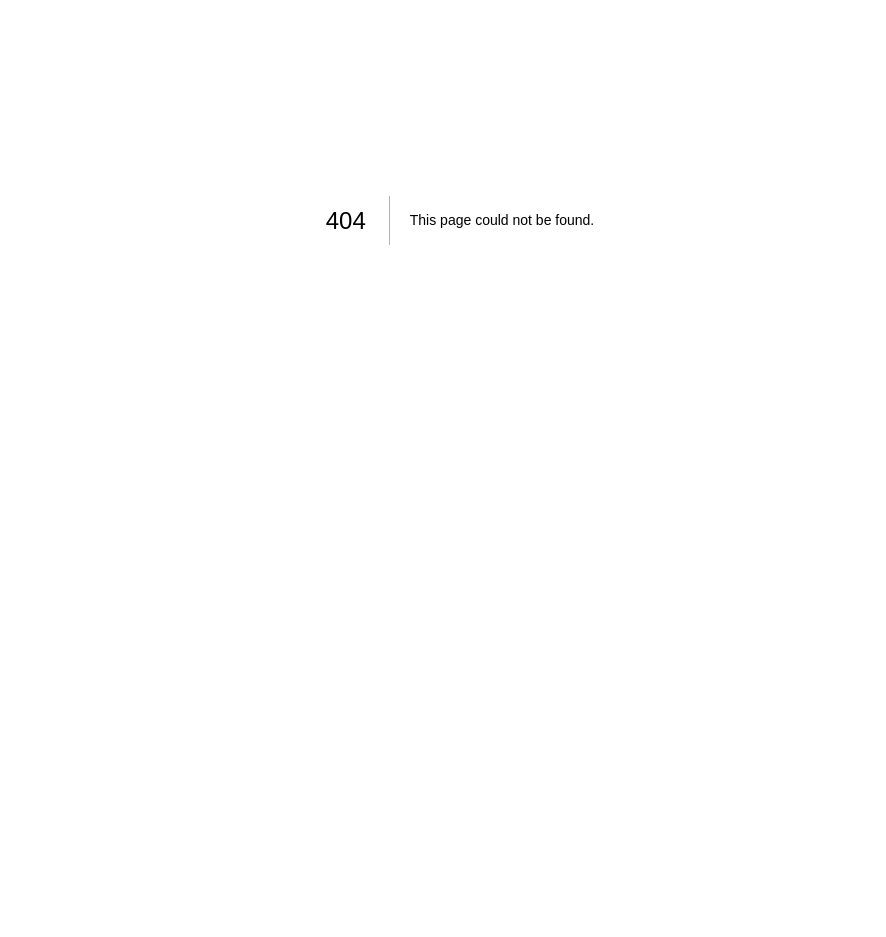
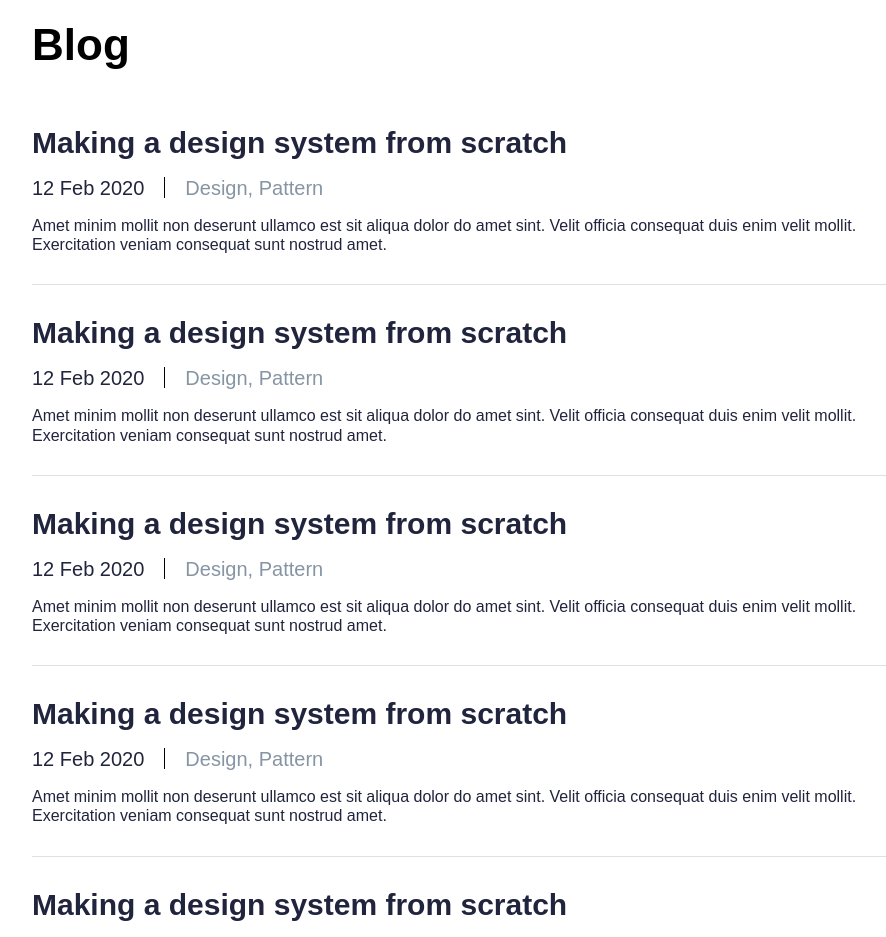
Before and after one commit to curiousdilip/SJ-Website, a Next.js app: page /blog in a window 1280 px wide. Before the commit this address had no page. Shown: the part 180-1117 px from the top of the page, without its empty margins (180-1066 px from the left). Before the commit the page ends 800 px from the top, so only its background shows below. Built offline with nearby package versions, Linux system fonts and the light colour scheme.

Commit message:
blog archive added

```diff
--- /dev/null
+++ b/app/blog/blog.css
@@ -0,0 +1,62 @@
+#blog-page {
+    padding: 50px 0;
+    margin-top: 150px;
+}
+
+#blog-page .container {
+    width: 856px;
+    margin: 0 auto;
+}
+
+#blog-page .container .heading {
+    display: flex;
+    align-items: center;
+    justify-content: space-between;
+    width: 100%;
+}
+
+#blog-page .container .heading h1 {
+    font-size: 44px;
+    font-weight: bold;
+    margin-bottom: 55px;
+}
+
+
+#blog-page .container .blog {
+
+    border-bottom: 1px solid #E0E0E0;
+    padding-bottom: 30px;
+    margin-bottom: 30px;
+}
+
+#blog-page .container .blog h2 {
+    font-size: 30px;
+    font-weight: 700;
+    line-height: 1.2em;
+    color: #21243D;
+
+}
+
+#blog-page .container .blog .archive {
+    font-size: 20px;
+    color: #21243D;
+    display: flex;
+    justify-content: flex-start;
+    margin: 16px 0;
+}
+
+#blog-page .container .blog .archive .seperator {
+    height: 21px;
+    width: 1px;
+    margin: 0 20px;
+    background-color: #000000;
+}
+
+#blog-page .container .blog .tags {
+    color: #8695A4;
+}
+
+#blog-page .container .blog .excerpt {
+    line-height: 1.2em;
+    color: #21243D;
+}
--- /dev/null
+++ b/app/blog/page.jsx
@@ -0,0 +1,78 @@
+import Footer from "../components/Footer"
+import "./blog.css"
+export default function Blog() {
+    return (
+
+        <>
+            <section id="blog-page">
+                <div className="container">
+                    <div className="heading">
+                        <h1>Blog</h1>
+                    </div>
+                    <div className="blog">
+                        <h2>Making a design system from scratch</h2>
+                        <div className="archive">
+                            <p className="date">12 Feb 2020</p>
+                            <div className="seperator"></div>
+                            <p className="tags">Design, Pattern</p>
+                        </div>
+                        <p className="excerpt">
+                            Amet minim mollit non deserunt ullamco est sit aliqua dolor do
+                            amet sint. Velit officia consequat duis enim velit mollit.
+                            Exercitation veniam consequat sunt nostrud amet.
+                        </p>
+                    </div> <div className="blog">
+                        <h2>Making a design system from scratch</h2>
+                        <div className="archive">
+                            <p className="date">12 Feb 2020</p>
+                            <div className="seperator"></div>
+                            <p className="tags">Design, Pattern</p>
+                        </div>
+                        <p className="excerpt">
+                            Amet minim mollit non deserunt ullamco est sit aliqua dolor do
+                            amet sint. Velit officia consequat duis enim velit mollit.
+                            Exercitation veniam consequat sunt nostrud amet.
+                        </p>
+                    </div> <div className="blog">
+                        <h2>Making a design system from scratch</h2>
+                        <div className="archive">
+                            <p className="date">12 Feb 2020</p>
+                            <div className="seperator"></div>
+                            <p className="tags">Design, Pattern</p>
+                        </div>
+                        <p className="excerpt">
+                            Amet minim mollit non deserunt ullamco est sit aliqua dolor do
+                            amet sint. Velit officia consequat duis enim velit mollit.
+                            Exercitation veniam consequat sunt nostrud amet.
+                        </p>
+                    </div> <div className="blog">
+                        <h2>Making a design system from scratch</h2>
+                        <div className="archive">
+                            <p className="date">12 Feb 2020</p>
+                            <div className="seperator"></div>
+                            <p className="tags">Design, Pattern</p>
+                        </div>
+                        <p className="excerpt">
+                            Amet minim mollit non deserunt ullamco est sit aliqua dolor do
+                            amet sint. Velit officia consequat duis enim velit mollit.
+                            Exercitation veniam consequat sunt nostrud amet.
+                        </p>
+                    </div> <div className="blog">
+                        <h2>Making a design system from scratch</h2>
+                        <div className="archive">
+                            <p className="date">12 Feb 2020</p>
+                            <div className="seperator"></div>
+                            <p className="tags">Design, Pattern</p>
+                        </div>
+                        <p className="excerpt">
+                            Amet minim mollit non deserunt ullamco est sit aliqua dolor do
+                            amet sint. Velit officia consequat duis enim velit mollit.
+                            Exercitation veniam consequat sunt nostrud amet.
+                        </p>
+                    </div>
+                </div>
+            </section>
+            <Footer />
+        </>
+    )
+}
```
